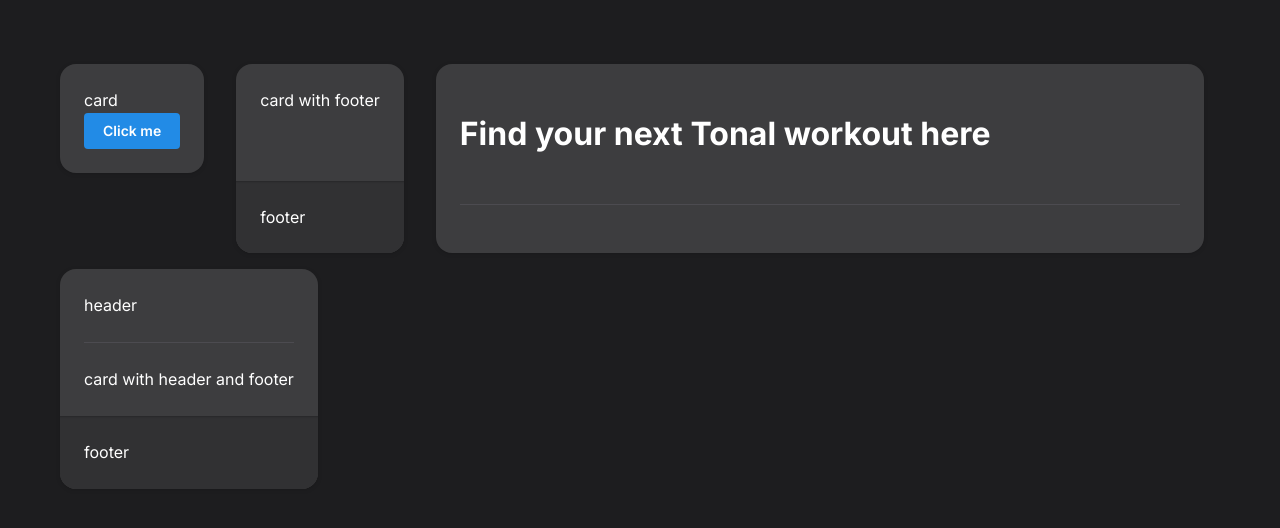
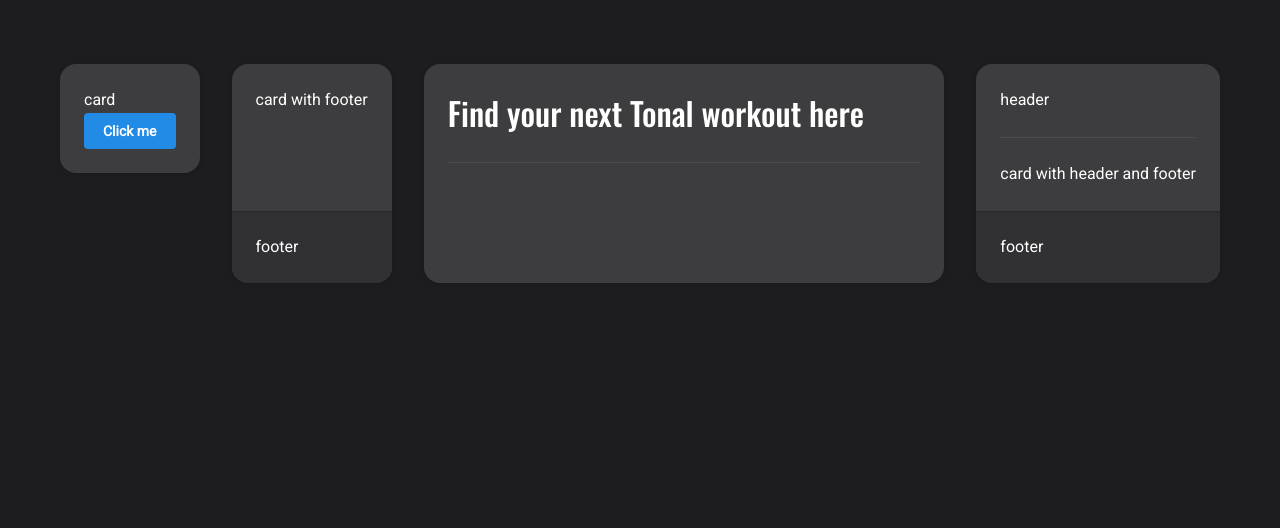
Before and after one commit to dlwiest/tonal-hub, a Next.js app: page / in a window 1280 px wide. Shown: the top 528 px of the page. Built offline with nearby package versions, Linux system fonts and the light colour scheme.

Commit message:
Applied fonts

```diff
--- a/src/app/globals.css
+++ b/src/app/globals.css
@@ -19,4 +19,11 @@
 body {
   background-color: var(--color-darker-gray);
   color: var(--color-white);
+  font-family: var(--font-roboto);
 }
+
+h1, h2, h3 {
+  font-family: var(--font-oswald-medium);
+  font-weight: 500;
+  margin: 0;
+}
--- a/src/app/layout.tsx
+++ b/src/app/layout.tsx
@@ -1,12 +1,24 @@
 import type { Metadata } from "next";
-import { Inter } from "next/font/google";
+import { Oswald, Roboto } from "next/font/google";
 import { MantineProvider, ColorSchemeScript } from "@mantine/core";
 
 import '@mantine/core/styles.css';
 import "./globals.css";
 import styles from "./layout.module.css";
 
-const inter = Inter({ subsets: ["latin"] });
+const oswaldMedium = Oswald({
+    subsets: ["latin"],
+    display: 'swap',
+    variable: '--font-oswald-medium',
+    weight: "500",
+});
+
+const roboto = Roboto({
+    subsets: ["latin"],
+    display: 'swap',
+    variable: '--font-roboto',
+    weight: "400",
+});
 
 export const metadata: Metadata = {
     title: "TonalHub",
@@ -23,7 +35,7 @@
             <head>
                 <ColorSchemeScript />
             </head>
-            <body className={inter.className}>
+            <body className={`${oswaldMedium.variable} ${roboto.variable}`}>
                 <MantineProvider>
                     <div className={styles.container}>
                         {children}
```
Also changed, not shown: src/app/(main)/page.module.css (renamed from src/app/page.module.css), src/app/(main)/page.tsx (renamed from src/app/page.tsx).
